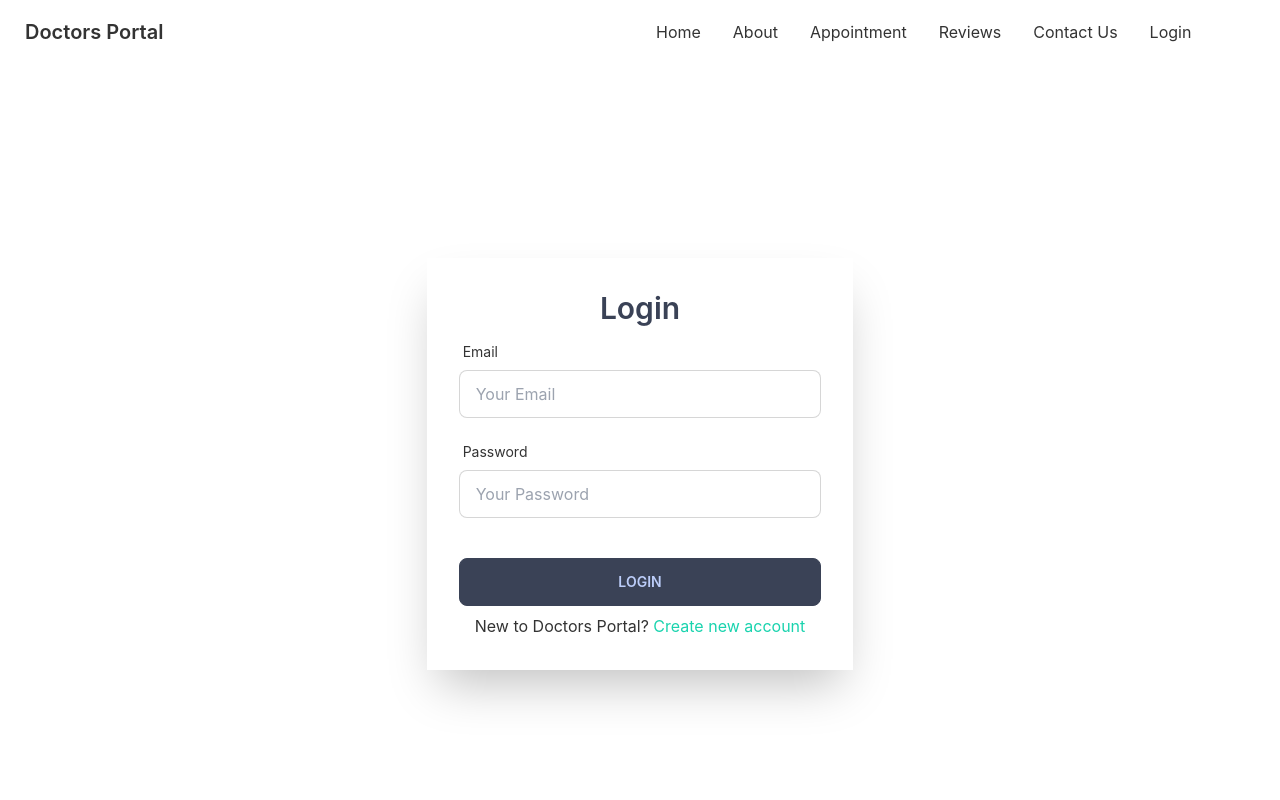
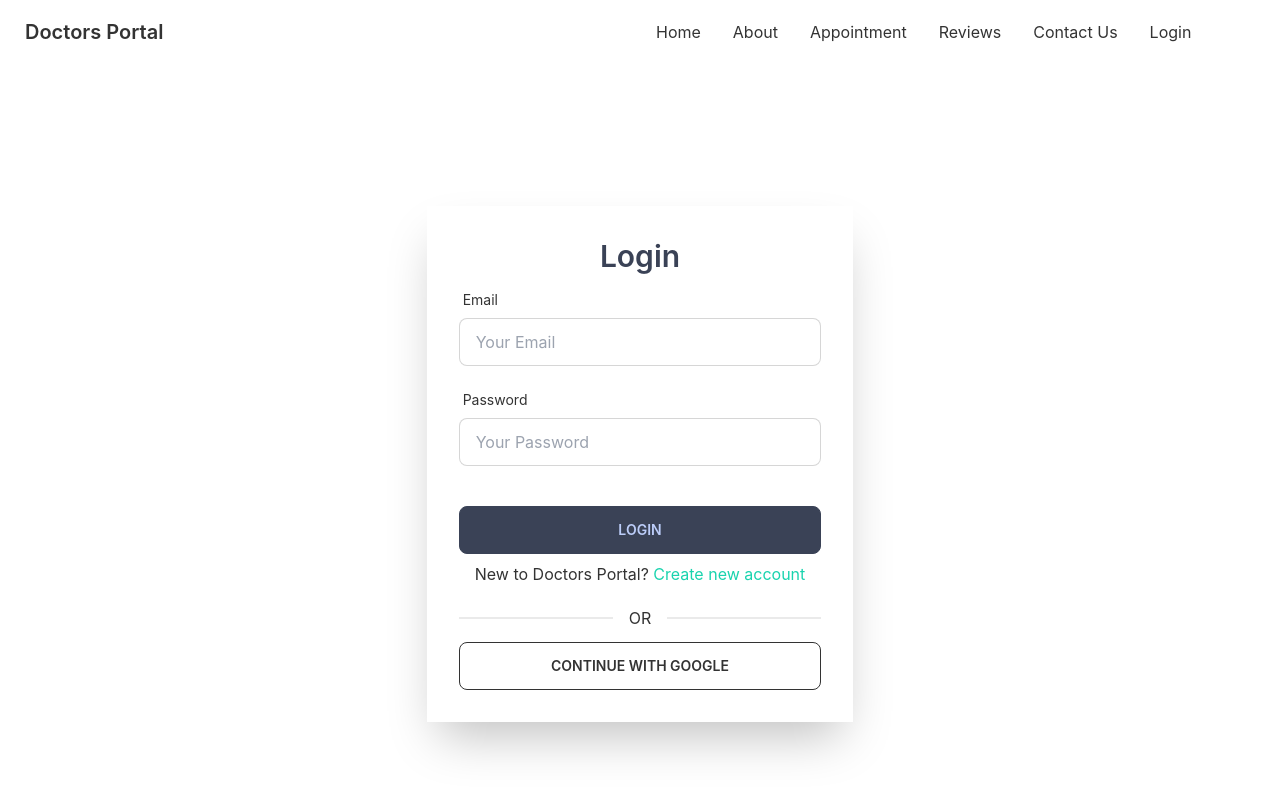
Before and after one commit to asaduzzaman599/doctors-portal-client-side, a React (Create React App) app: page /login in a window 1280 px wide. Shown: the top 800 px of the page. Built offline with nearby package versions, Linux system fonts and the light colour scheme; no server answers.

Commit message:
firebase eamil with password and google login added

```diff
--- a/package.json
+++ b/package.json
@@ -12,6 +12,7 @@
     "react": "^18.1.0",
     "react-day-picker": "^8.0.4",
     "react-dom": "^18.1.0",
+    "react-firebase-hooks": "^5.0.3",
     "react-hook-form": "^7.31.1",
     "react-router-dom": "^6.3.0",
     "react-scripts": "5.0.1",
--- a/src/Pages/Auth/Login.js
+++ b/src/Pages/Auth/Login.js
@@ -1,11 +1,22 @@
 import React from 'react';
+import { useAuthState, useSignInWithEmailAndPassword } from 'react-firebase-hooks/auth';
 import { useForm } from 'react-hook-form';
 import { Link } from 'react-router-dom';
+import { auth } from '../../firebase.init';
+import Loading from '../Shared/Common/Loading';
+import SocialLogin from './SocialLogin';
 
 const Login = () => {
     const { register, formState: { errors }, handleSubmit } = useForm();
+    const [signInWithEmailAndPassword, u, loading, error,] = useSignInWithEmailAndPassword(auth);
+    const [user] = useAuthState(auth)
+    const onSubmit = data => {
+        signInWithEmailAndPassword(data.email, data.password)
+    };
 
-    const onSubmit = data => console.log(data);
+    if (loading) {
+        return (<Loading></Loading>)
+    }
     return (
         <div>
             <div class="hero min-h-screen ">
@@ -63,10 +74,12 @@ const Login = () => {
                         <p className='text-center'>New to Doctors Portal? <Link to='/signup' className='text-secondary'>Create new account</Link></p>
 
 
+                        <SocialLogin error={error}></SocialLogin>
 
                     </div>
                 </div>
             </div>
+
         </div>
     );
 };
--- a/src/Pages/Auth/SignUp.js
+++ b/src/Pages/Auth/SignUp.js
@@ -1,11 +1,20 @@
 import React from 'react';
 import { useForm } from 'react-hook-form';
 import { Link } from 'react-router-dom';
-
+import { useAuthState, useCreateUserWithEmailAndPassword } from 'react-firebase-hooks/auth';
+import { auth } from '../../firebase.init';
+import SocialLogin from './SocialLogin';
+import Loading from '../Shared/Common/Loading';
 const SignUp = () => {
     const { register, formState: { errors }, handleSubmit } = useForm();
+    const [
+        createUserWithEmailAndPassword, u, loading, error,] = useCreateUserWithEmailAndPassword(auth);
+    const [user] = useAuthState(auth)
+    const onSubmit = data => console.log(data);
 
-    const onSubmit = data => console.log(data);
+    if (loading) {
+        return (<Loading></Loading>)
+    }
     return (
         <div>
             <div class="hero min-h-screen ">
@@ -79,6 +88,7 @@ const SignUp = () => {
                         <p className='text-center'>Already have account? <Link to='/login' className='text-secondary'>Please Login</Link></p>
 
 
+                        <SocialLogin error={error}></SocialLogin>
 
                     </div>
                 </div>
--- /dev/null
+++ b/src/Pages/Auth/SocialLogin.js
@@ -0,0 +1,16 @@
+import React from 'react';
+import { useSignInWithGoogle } from 'react-firebase-hooks/auth';
+import { auth } from '../../firebase.init';
+
+const SocialLogin = ({ error }) => {
+    const [signInWithGoogle, u, loading, gerror] = useSignInWithGoogle(auth);
+    return (
+        <div>
+            <p className='text-center text-red-500'>{error?.message || gerror?.message}</p>
+            <div class="divider">OR</div>
+            <button class="btn btn-outline w-full" onClick={() => signInWithGoogle()}>CONTINUE WITH GOOGLE</button>
+        </div>
+    );
+};
+
+export default SocialLogin;
--- /dev/null
+++ b/src/Pages/Shared/Common/Loading.js
@@ -0,0 +1,11 @@
+import React from 'react';
+
+const Loading = () => {
+    return (
+        <div class="flex items-center justify-center min-h-screen">
+            <div class="w-40 h-40 border-t-4 border-b-4 border-green-900 rounded-full animate-spin"></div>
+        </div>
+    );
+};
+
+export default Loading;
```
Also changed, not shown: 1 other file (tests, documents, lock files or other folders).
